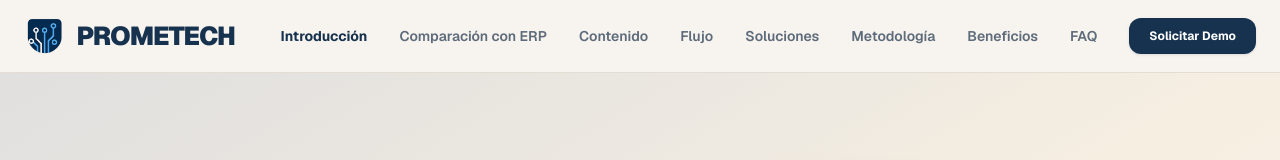
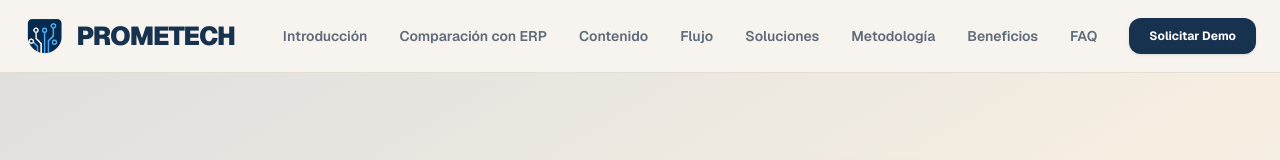
Before and after one commit to alexandermerino-prometech/landing-page, a Next.js app: page / in a window 1280 px wide. Shown: the top 160 px of the page. Built offline with nearby package versions, Linux system fonts and the light colour scheme.

Commit message:
fixing issues in navbar

```diff
--- a/app/components/Navbar.tsx
+++ b/app/components/Navbar.tsx
@@ -101,6 +101,40 @@ export default function Navbar() {
         return () => document.removeEventListener("keydown", handleEsc);
         }, []);
 
+    useEffect(() => {
+        const observer = new IntersectionObserver(
+            (entries) => {
+            // Si estamos cerca del top de la página, no hay sección activa
+            if (window.scrollY < 100) {
+                setActiveSection("");
+                return;
+            }
+
+            const visibles = entries.filter((entry) => entry.isIntersecting);
+
+            if (visibles.length > 0) {
+                const masVisible = visibles.reduce((prev, curr) =>
+                curr.intersectionRatio > prev.intersectionRatio ? curr : prev
+                );
+                setActiveSection(masVisible.target.id);
+            }
+            },
+            {
+            threshold: [0.1, 0.25, 0.5, 0.75],
+            rootMargin: "-15% 0px -55% 0px",
+            }
+        );
+        sections.forEach((id) => {
+            const section = document.getElementById(id);
+            if (section) {
+            observer.observe(section);
+            } else if (process.env.NODE_ENV === "development") {
+            console.warn(`Navbar: no se encontró la sección con id="${id}"`);
+            }
+        });
+
+        return () => observer.disconnect();
+    }, []);
 
 
     return (
```
